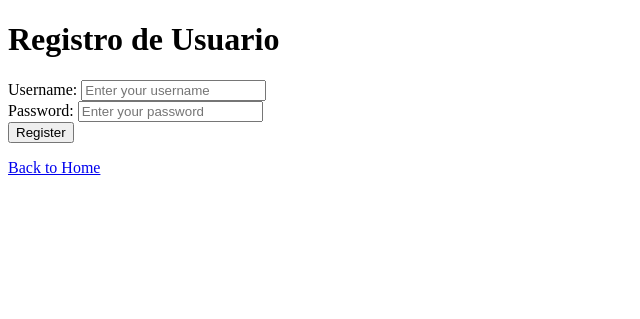
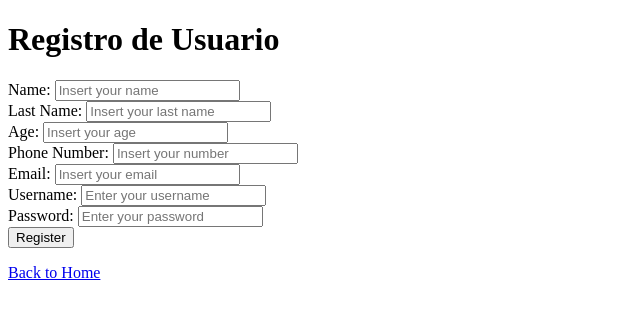
Before and after one commit to Bemontx/Web_Pets, a Django app: page /register/ in a window 1280 px wide. Shown: the top 319 px of the page, without its empty margins (0-640 px from the left). Run offline with Django 5.2, Linux system fonts and the light colour scheme.

Commit message:
form update

```diff
--- a/app/views.py
+++ b/app/views.py
@@ -40,7 +40,11 @@ class RegisterView(viewsets.ViewSet):
                 if user is not None:
                     login(request, user)
                     return redirect('index')
-
+                else:
+                    return render(request, 'register.html', {'serializer': serializer, 'error': 'Authentication failed'})
+            else:
+                print(serializer.errors)  # Añadir esto para depurar los errores de validación
+                return render(request, 'register.html', {'serializer': serializer, 'error': 'Invalid data'})
         else:
             serializer = UsersSerializer()
 
--- a/templates/register.html
+++ b/templates/register.html
@@ -11,6 +11,21 @@
         {% csrf_token %}
         {{ serializer.as_p }}
 
+        <label for="id_name">Name:</label>
+        <input type="text" id="id_name" name="name" placeholder="Insert your name" required>
+        <br>
+        <label for="id_lastName">Last Name:</label>
+        <input type="text" id="id_lastName" name="last_name" placeholder="Insert your last name" required>
+        <br>
+        <label for="id_age">Age:</label>
+        <input type="number" id="id_age" name="age" placeholder="Insert your age" required>
+        <br>
+        <label for="id_phone_number">Phone Number:</label>
+        <input type="text" id="id_phone_number" name="phone_number" placeholder="Insert your number" required>
+        <br>
+        <label for="id_email">Email:</label>
+        <input type="email" id="id_email" name="email" placeholder="Insert your email" required>
+        <br>
         <label for="id_username">Username:</label>
         <input type="text" id="id_username" name="username" placeholder="Enter your username" required>
         <br>
@@ -20,6 +35,10 @@
         <input type="submit" value="Register">
     </form>
 
+    {% if error %}
+    <p style="color: red;">{{ error }}</p>
+    {% endif %}
+
     <p><a href="{% url 'home' %}">Back to Home</a></p>
 </body>
 </html>
```
